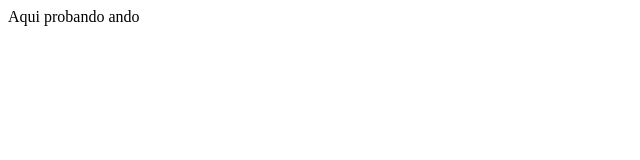
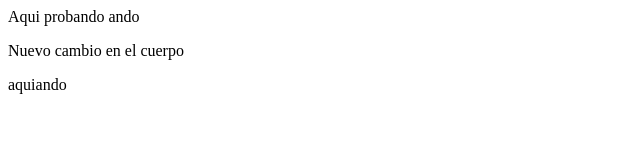
Before and after one commit to brandoleeantay4/Test, a plain HTML site: page index.html in a window 1280 px wide. Shown: the whole page, without its empty margins (0-640 px from the left). Drawn offline with Linux system fonts and the light colour scheme.

Commit message:
Cambio local en el boddy

```diff
--- a/index.html
+++ b/index.html
@@ -7,5 +7,6 @@
 </head>
 <body>
     Aqui probando ando
+    <p>Nuevo cambio en el cuerpo</p> <!-- Cambié esto --> aquiando
 </body>
 </html>
```
